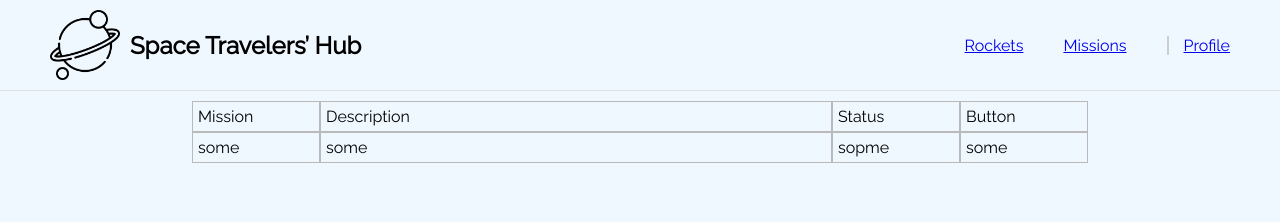
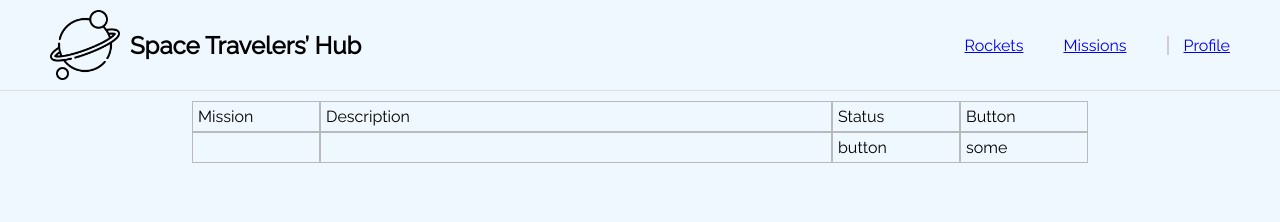
Before and after one commit to Trictonicmp/space-traveler, a React (Create React App) app: page /mission in a window 1280 px wide. Shown: the top 222 px of the page. Built offline with nearby package versions, Linux system fonts and the light colour scheme; no server answers.

Commit message:
Set prop types

```diff
--- a/src/components/Mission/SingleMission.js
+++ b/src/components/Mission/SingleMission.js
@@ -1,4 +1,5 @@
 import React from 'react';
+import PropTypes from 'prop-types';
 import '../../css/components/mission.css';
 
 export function TableHeader() {
@@ -12,15 +13,20 @@ export function TableHeader() {
   );
 }
 
-function SingleMission() {
+function SingleMission({ name, description }) {
   return (
     <div className="table">
-      <div>some</div>
-      <div className="description-info">some</div>
-      <div>sopme</div>
+      <div>{name}</div>
+      <div className="description-info">{description}</div>
+      <div>button</div>
       <div>some</div>
     </div>
   );
 }
 
+SingleMission.propTypes = {
+  name: PropTypes.string.isRequired,
+  description: PropTypes.string.isRequired,
+};
+
 export default SingleMission;
```
